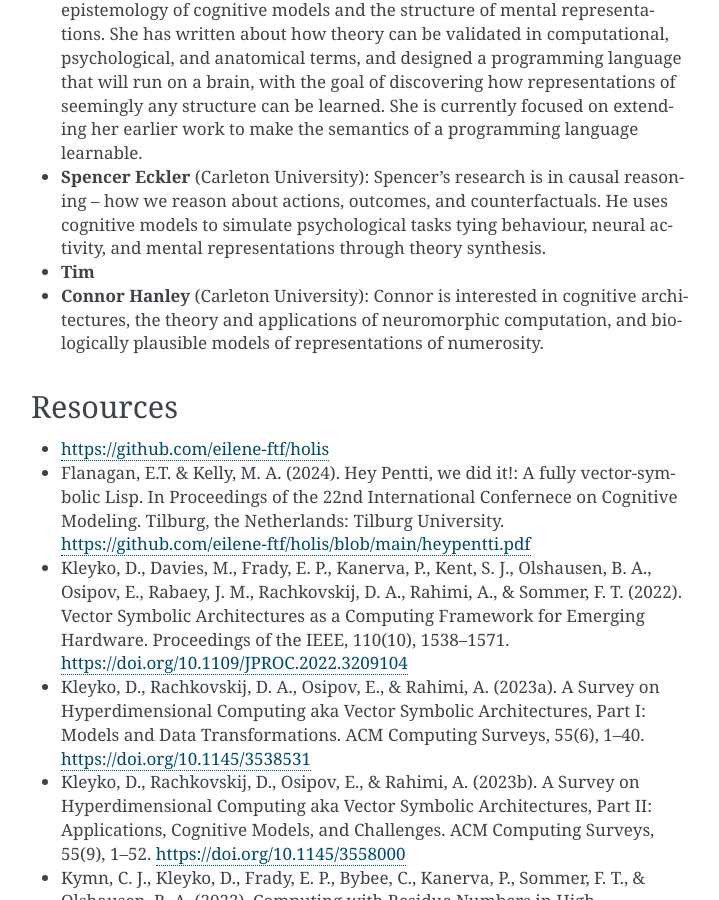
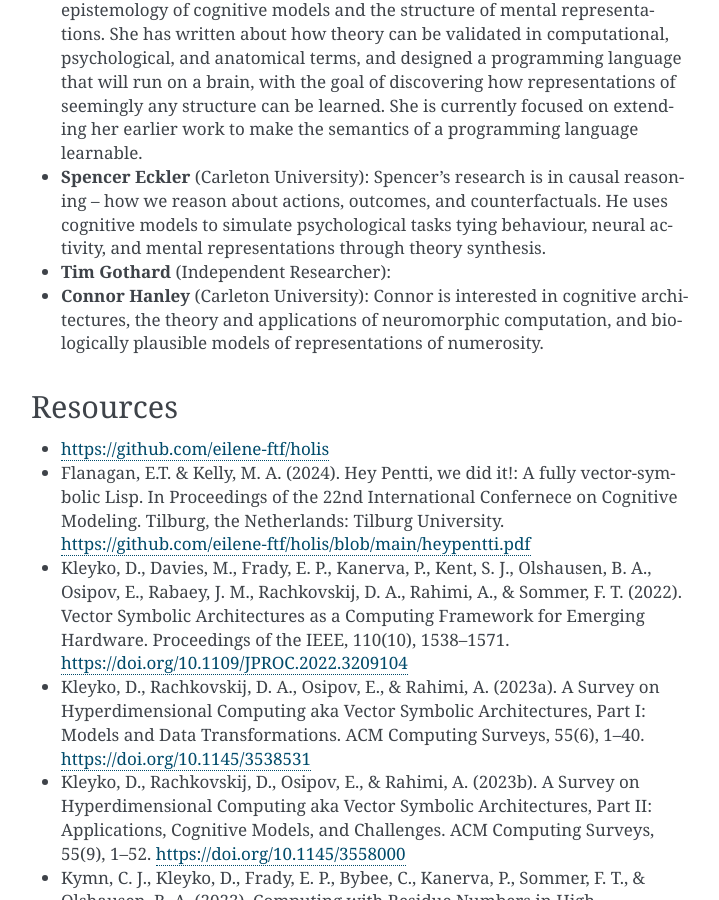
Before and after one commit to Hyperdimensional-Cog-Architectures/notebooks, a Sphinx documentation site: the page built from docs/source/waterloo_research_2025.rst, in a window 1280 px wide and 900 px high, scrolled down 1768 px. Shown: the whole window, without its empty margins (389-1108 px from the left). Built offline with Sphinx 7.4.7, drawn with Linux system fonts in a browser that asks for light colours.

Commit message:
Update waterloo_research_2025.rst

```diff
--- a/docs/source/waterloo_research_2025.rst
+++ b/docs/source/waterloo_research_2025.rst
@@ -31,7 +31,7 @@ Co-leads
 
 * **Spencer Eckler** (Carleton University): Spencer’s research is in causal reasoning – how we reason about actions, outcomes, and counterfactuals. He uses cognitive models to simulate psychological tasks tying behaviour, neural activity, and mental representations through theory synthesis.
 
-*  **Tim**
+*  **Tim Gothard** (Independent Researcher):
 
 * **Connor Hanley** (Carleton University): Connor is interested in cognitive architectures, the theory and applications of neuromorphic computation, and biologically plausible models of representations of numerosity.
 
```
